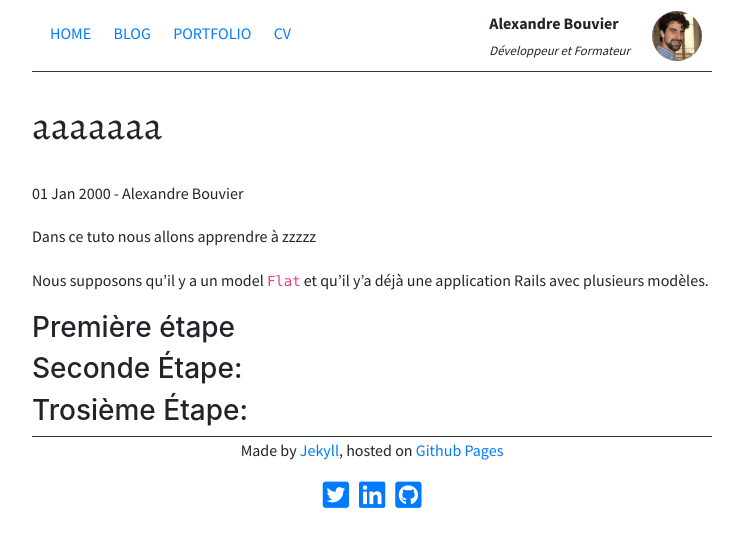
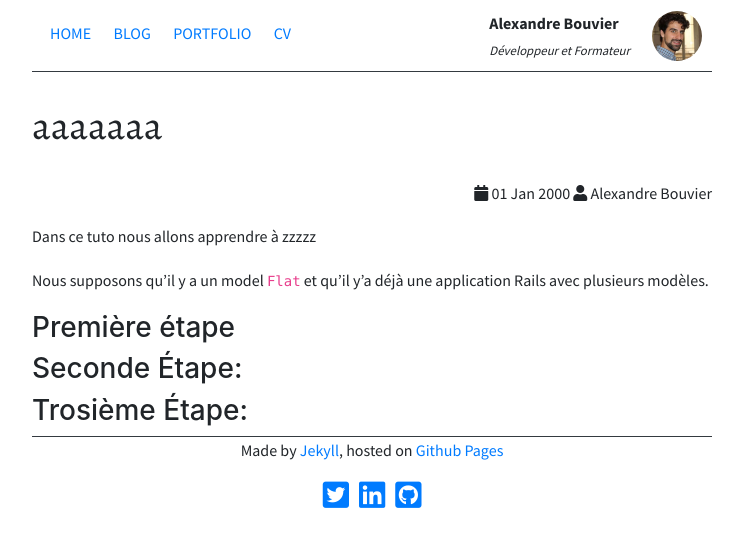
Before and after one commit to alexandrebk/alexandrebk.github.io, a Jekyll site: the page built from _posts/2000-01-01-draft.md, in a window 1280 px wide. Shown: the top 547 px of the page, without its empty margins (268-1011 px from the left). Built offline with Jekyll 4.4.1, drawn with Linux system fonts in a browser that asks for light colours; nearby versions of some CDN libraries.

Commit message:
Adds FA icons and text-right to post layout

```diff
--- a/_layouts/post.html
+++ b/_layouts/post.html
@@ -3,7 +3,7 @@ layout: default
 ---
 <div class="inner">
   <h1>{{ page.title }}</h1>
-  <p>{{ page.date | date_to_string }} - {{ page.author }}</p>
+  <p class="text-right"><i class="fas fa-calendar"></i> {{ page.date | date_to_string }} <i class="fas fa-user"></i> {{ page.author }}</p>
 
   {{ content }}
 </div>
```
